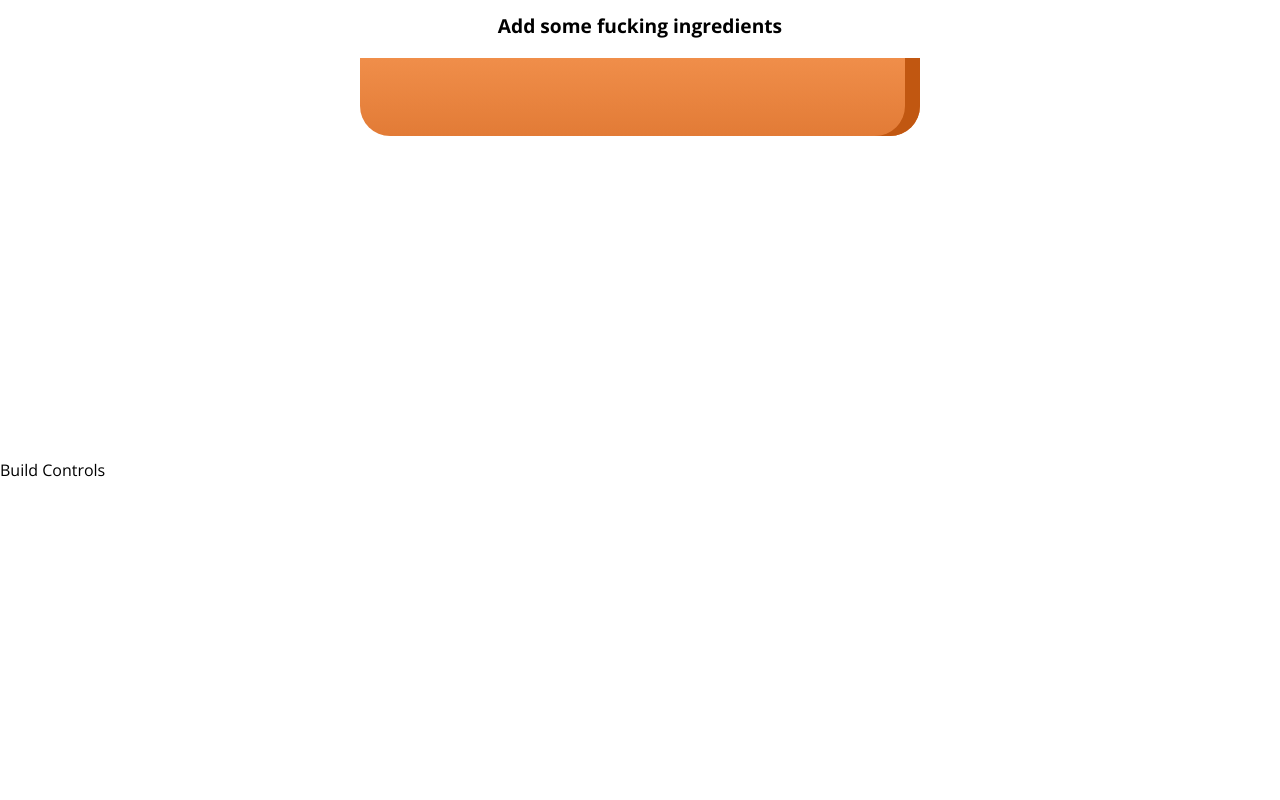
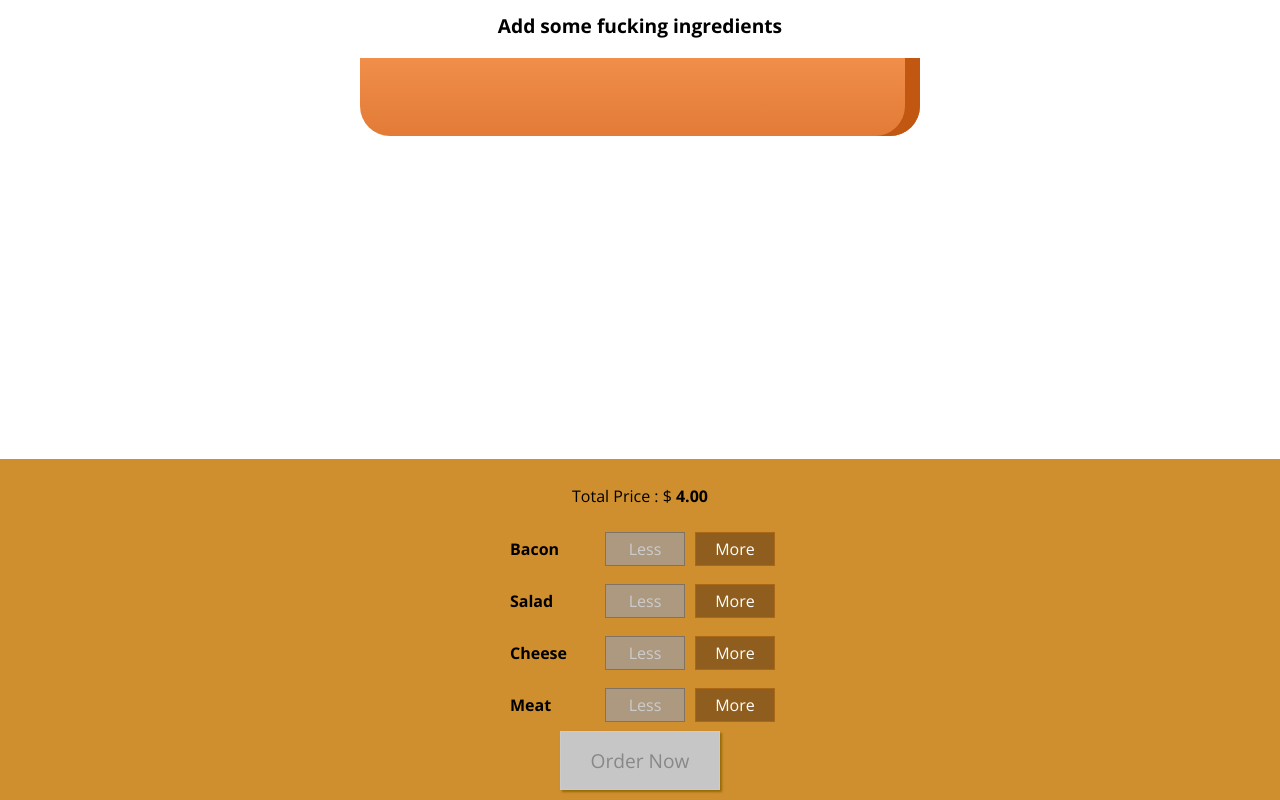
Before and after one commit to Tyrell-Blackburn/burger-builder, a React (Create React App) app: page / in a window 1280 px wide. Shown: the part 179-979 px from the top of the page. Before the commit the page ends 800 px from the top, so only its background shows below. Built offline with nearby package versions, Linux system fonts and the light colour scheme.

Commit message:
up to 138

```diff
--- /dev/null
+++ b/src/components/Burger/BuildControls/BuildControl/BuildControl.js
@@ -0,0 +1,12 @@
+import React from 'react';
+import classes from './BuildControl.module.css';
+
+const buildControl = props => (
+    <div className={classes.BuildControl}>
+        <div className={classes.Label}>{props.label}</div>
+        <button className={classes.Less} onClick={props.removed} disabled={props.disabled}>Less</button>
+        <button className={classes.More} onClick={props.added}>More</button>
+    </div>
+);
+
+export default buildControl;
--- /dev/null
+++ b/src/components/Burger/BuildControls/BuildControl/BuildControl.module.css
@@ -0,0 +1,56 @@
+.BuildControl {
+    display: flex;
+    justify-content: space-between;
+    align-items: center;
+    margin: 5px 0;
+}
+
+.BuildControl button {
+    display: block;
+    font: inherit;
+    padding: 5px;
+    margin: 0 5px;
+    width: 80px;
+    border: 1px solid #AA6817;
+    cursor: pointer;
+    outline: none;
+}
+
+.BuildControl button:disabled {
+    background-color: #AC9980;
+    border: 1px solid #7E7365;
+    color: #ccc;
+    cursor: default;
+}
+
+.BuildControl button:hover:disabled {
+    background-color: #AC9980;
+    color: #ccc;
+    cursor: not-allowed;
+}
+
+.Label {
+    padding: 10px;
+    font-weight: bold;
+    width: 80px;
+}
+
+.BuildControl .Less {
+    background-color: #D39952;
+    color: white;
+}
+
+.BuildControl .More {
+    background-color: #8F5E1E;
+    color: white;
+}
+
+.BuildControl .Less:hover, .BuildControl .Less:active {
+    background-color: #DAA972;
+    color: white;
+}
+
+.BuildControl .More:hover,.BuildControl .More:active {
+    background-color: #99703F;
+    color: white;
+}
--- /dev/null
+++ b/src/components/Burger/BuildControls/BuildControls.js
@@ -0,0 +1,28 @@
+import React from 'react';
+import BuildControl from './BuildControl/BuildControl';
+import classes from './BuildControls.module.css';
+
+const controls = [
+    { label: 'Bacon', type: 'bacon' },
+    { label: 'Salad', type: 'salad' },
+    { label: 'Cheese', type: 'cheese' },
+    { label: 'Meat', type: 'meat' }
+];
+
+const buildControls = props => (
+
+    <div className={classes.BuildControls}>
+        <p>Total Price : $ <strong>{props.price.toFixed(2)}</strong></p>
+        {controls.map(ctrl => (
+            <BuildControl
+                key={ctrl.label}
+                label={ctrl.label}
+                added={() => props.ingredientAdded(ctrl.type)}
+                removed={() => props.ingredientRemoved(ctrl.type)}
+                disabled={props.disabled[ctrl.type]}/>
+        ))}
+        <button className={classes.OrderButton} disabled={!props.order}>Order Now</button>
+    </div>
+);
+
+export default buildControls;
--- /dev/null
+++ b/src/components/Burger/BuildControls/BuildControls.module.css
@@ -0,0 +1,51 @@
+.BuildControls {
+    width: 100%;
+    background-color: #CF8F2E;
+    display: flex;
+    flex-flow: column;
+    align-items: center;
+    box-shadow: 0 2px 1px #ccc;
+    margin: auto;
+    padding: 10px 0;
+}
+
+.OrderButton {
+    background-color: #DAD735;
+    outline: none;
+    cursor: pointer;
+    border: 1px solid #966909;
+    color: #966909;
+    font-family: inherit;
+    font-size: 1.2em;
+    padding: 15px 30px;
+    box-shadow: 2px 2px 2px #966909;
+}
+
+.OrderButton:hover, .OrderButton:active {
+    background-color: #A0DB41;
+    border: 1px solid #966909;
+    color: #966909;
+}
+
+.OrderButton:disabled {
+    background-color: #C7C6C6;
+    cursor: not-allowed;
+    border: 1px solid #ccc;
+    color: #888888;
+}
+
+.OrderButton:not(:disabled) {
+    animation: enable 0.3s linear;
+}
+
+@keyframes enable {
+    0% {
+        transform: scale(1);
+    }
+    60% {
+        transform: scale(1.1);
+    }
+    100% {
+        transform: scale(1);
+    }
+}
--- a/src/components/Burger/Burger.js
+++ b/src/components/Burger/Burger.js
@@ -4,23 +4,25 @@
 
 const burger = props => {
 
-
-
     // The logic to create ingredient components based on state
     let transformedIngredients =
-        Object.keys(props.ingredients) // this takes the keys of the object and turns them into an array [salad, cheese, meat]
+        // this takes the keys of the ingredients object and turns them into an array [salad, cheese, meat]
+        Object.keys(props.ingredients)
         .map(ingred => {
 
             return [...Array(props.ingredients[ingred])]
+                // this t
                 .map((_, i) => {
                     return <BurgerIngredient key={ingred + i} type={ingred} />
                 });
         })
-        .reduce((arr, el) => { // this will flatten the array. Instead of an array with embedded arrays, it will return one array with the React components
-            return arr.concat(el);
-        }, []);
 
-    console.log(transformedIngredients);
+        // this adds the values of the sub arrays to the primary array
+        // reduce will flatten the array. Instead of an array with embedded arrays, it will return one array with the React components
+        // takes a function with an initial value and the current value, also an initial value
+        .reduce((arr, el) => {
+            return arr.concat(el); // concat() adds the values from one array to another
+        }, []); // initial value set to an array
 
     // if there are no ingredients, then ask the user to add some
     if (transformedIngredients.length === 0) {
--- a/src/containers/BurgerBuilder/BurgerBuilder.js
+++ b/src/containers/BurgerBuilder/BurgerBuilder.js
@@ -1,6 +1,14 @@
 import React, { Component } from 'react';
 import Aux from '../../hoc/Aux';
 import Burger from '../../components/Burger/Burger'
+import BuildControls from '../../components/Burger/BuildControls/BuildControls';
+
+const INGREDIENT_PRICES = {
+    salad: 0.5,
+    cheese: 0.4,
+    meat: 1.3,
+    bacon: 0.7
+}
 
 class BurgerBuilder extends Component {
 
@@ -10,14 +18,104 @@
             bacon: 0,
             cheese: 0,
             meat: 0
+        },
+        totalPrice: 4,
+        purchasable: false
+    }
+
+    updatePurchaseState(ingredients) {
+
+        const sum = Object.keys(ingredients) // returns array of keys
+        .map(el => {
+            return ingredients[el];
+        }).reduce((initial, el) => {
+            return initial + el;
+        },0)
+
+        this.setState({purchasable: sum > 0});
+
+        // My original solution with the method called in render()
+        // for (let key in ingredients) {
+        //     if (ingredients[key] === false) { // if one false, then set
+        //         this.state.purchasable = false;
+        //         break;
+        //     }
+        //     this.setState({purchasable = true});
+        // }
+
+    }
+
+    addIngredientHandler = type => {
+        // calculate new ingredient count
+        const oldCount = this.state.ingredients[type];
+        const updatedCount = oldCount + 1;
+        const updatedIngredients = {
+            ...this.state.ingredients
         }
+
+        updatedIngredients[type] = updatedCount;
+        const priceAddition = INGREDIENT_PRICES[type];
+
+        // calculate new price
+        const oldPrice = this.state.totalPrice;
+        const newPrice = oldPrice + priceAddition;
+
+        // update the state
+        this.setState({totalPrice: newPrice, ingredients: updatedIngredients});
+
+        this.updatePurchaseState(updatedIngredients);
+    }
+
+    removeIngredientHandler = type => {
+        // calculate new ingredient count
+        const oldCount = this.state.ingredients[type];
+
+        // this now not needed because of the logic with disabledInfo
+        // if (oldCount === 0) {
+        //     return;
+        // }
+
+        const updatedCount = oldCount - 1;
+        const updatedIngredients = {
+            ...this.state.ingredients
+        }
+
+        updatedIngredients[type] = updatedCount;
+        const priceDecrease = INGREDIENT_PRICES[type];
+
+        // calculate new price
+        const oldPrice = this.state.totalPrice;
+        const newPrice = oldPrice - priceDecrease;
+
+        // update the state
+        this.setState({totalPrice: newPrice, ingredients: updatedIngredients});
+
+        this.updatePurchaseState(updatedIngredients);
     }
 
     render () {
+
+        const disabledInfo = {
+            ...this.state.ingredients
+        };
+
+        for (let key in disabledInfo) {
+            disabledInfo[key] = disabledInfo[key] === 0;
+        };
+
+        // this.updatePurchaseState(disabledInfo);
+
         return (
             <Aux>
-                <Burger ingredients={this.state.ingredients}/>
-                <div>Build Controls</div>
+                <Burger
+                    ingredients={this.state.ingredients}
+                    price={this.state.totalPrice} />
+                <BuildControls
+                    ingredientAdded={this.addIngredientHandler}
+                    ingredientRemoved={this.removeIngredientHandler}
+                    disabled={disabledInfo}
+                    order={this.state.purchasable}
+                    price={this.state.totalPrice} />
             </Aux>
         );
     }
```
